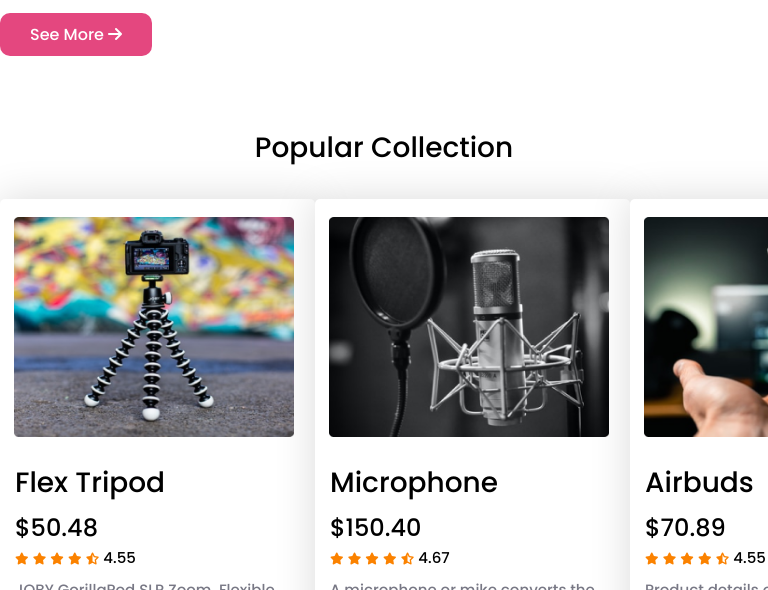
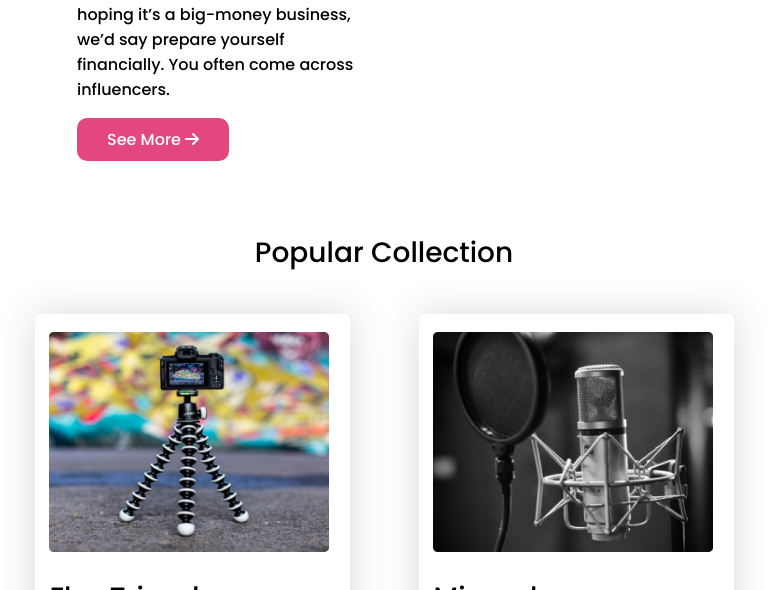
Before and after one commit to v-max07/influencer-gear-2022, a plain HTML site: page index.html in a window 768 px wide. Shown: the part 573-1163 px from the top of the page. Drawn offline with Linux system fonts and the light colour scheme.

Commit message:
resopnsiv for tablet devices

```diff
--- a/style.css
+++ b/style.css
@@ -271,3 +271,21 @@ footer{
 
 
 }
+
+@media only screen and (min-width:768px) and (max-width:1024px) {
+    nav .nav--items{
+        display: none;
+    }
+    .header-top{
+        padding: 0px 77px;
+    }
+    .popular-collections{
+        grid-template-columns: repeat(2, 1fr);
+    }
+    .popular-item{
+        margin: 10px auto;
+    }
+    .popular-collections{
+        height: 100%;
+    }
+}
```
